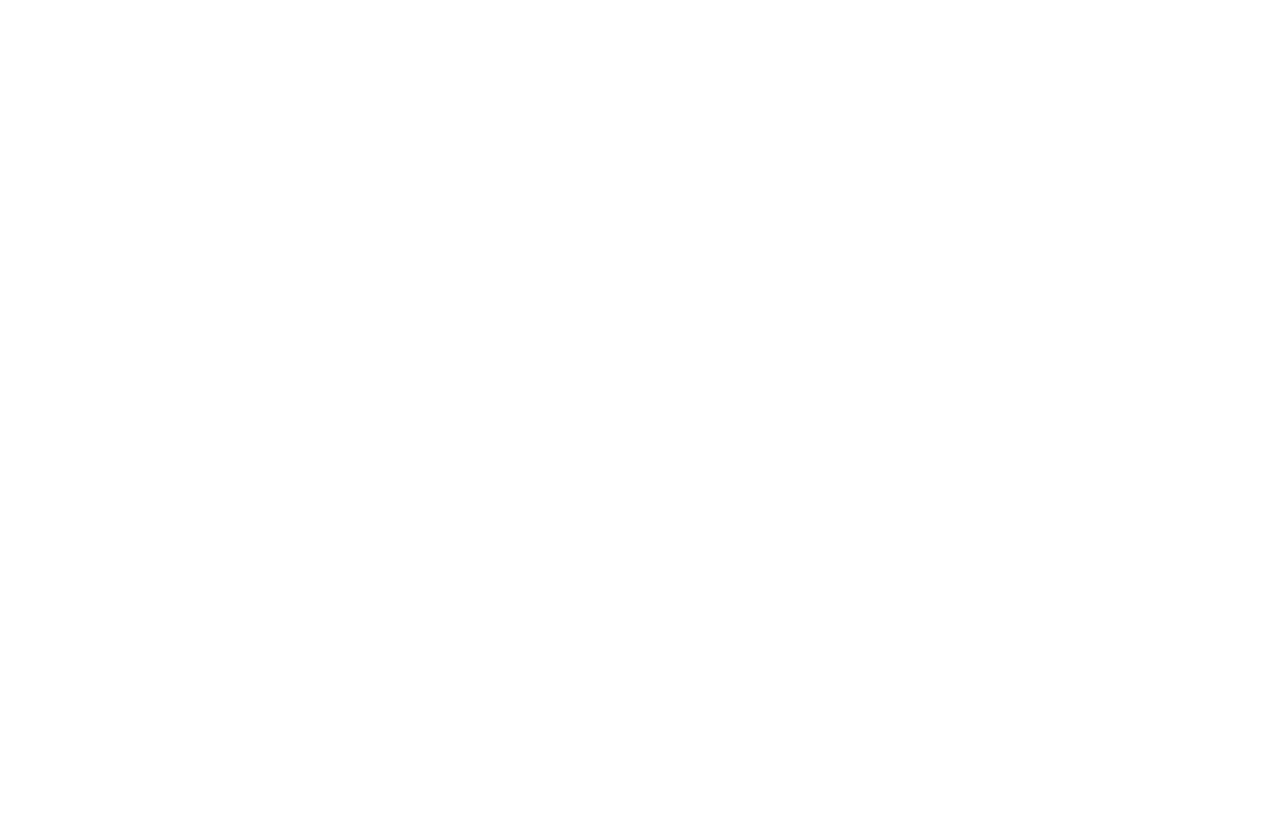
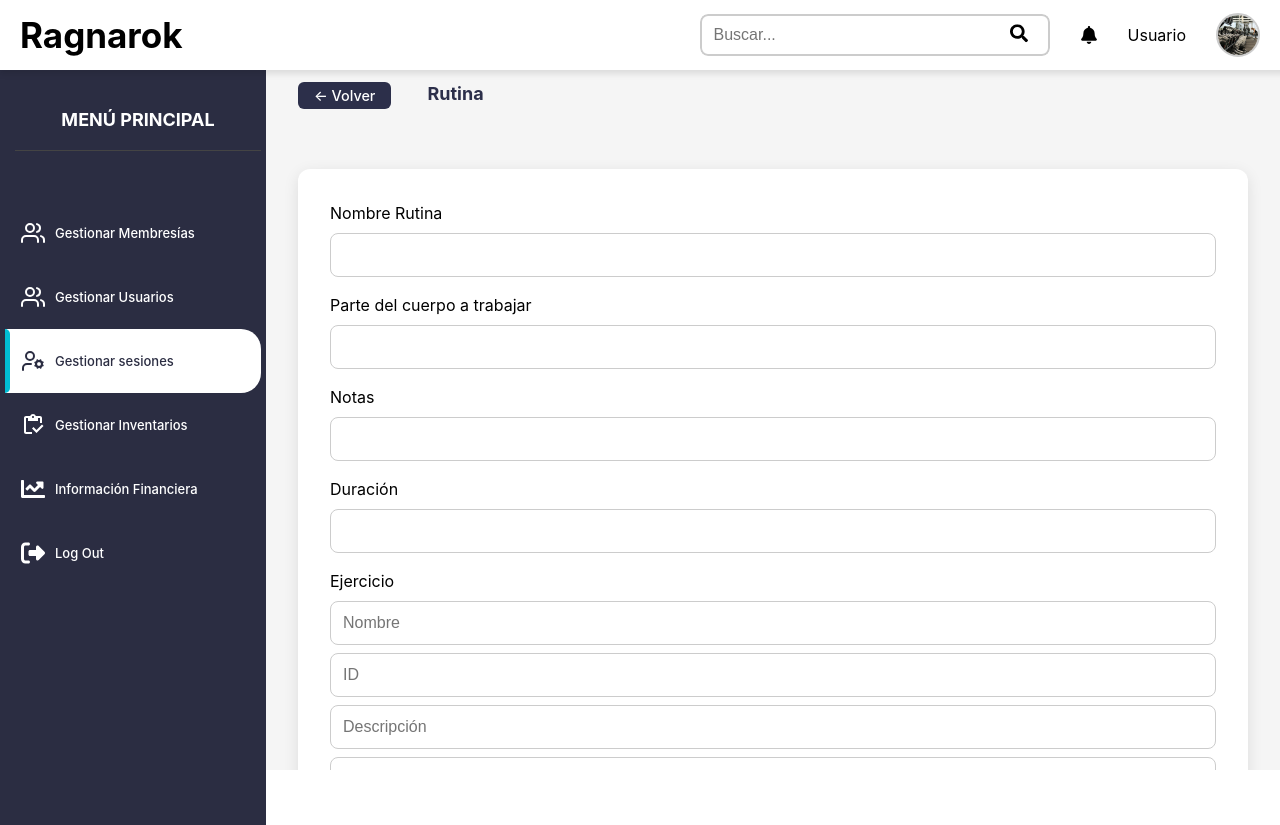
Before and after one commit to brayanfu038/GymRepository, a React (Vite) app in the folder frontend-gym/: page /sesiones in a window 1280 px wide. Before the commit this address had no page. Before the commit the page ends 800 px from the top, so only its background shows below. Built offline with nearby package versions, Linux system fonts and the light colour scheme.

Commit message:
agregando el front de las sesiones

```diff
--- a/frontend-gym/src/App.tsx
+++ b/frontend-gym/src/App.tsx
@@ -15,8 +15,7 @@
 import ModificarTransaccion from './Components/Pages/finanzas/ModificarTranzacion';
 import GenerarReporte from './Components/Pages/finanzas/GenerarReporte';
 import EditarUsuario from './Components/Pages/users/EditarUsuario';
-
-
+import DashboardRutinas from "./Components/Pages/sesiones/DashboardRutinas";
 
 // Datos ficticios
 const datosEjemplo = [
@@ -101,7 +100,14 @@
             //</ProtectedRoute>
           }
         />
-
+        <Route
+          path="/sesiones"
+          element={
+            // <ProtectedRoute>
+            <DashboardRutinas />
+            // </ProtectedRoute>
+          }
+        />
         <Route
           path="/nuevoUsuario"
           element={
--- /dev/null
+++ b/frontend-gym/src/Components/Pages/sesiones/DashboardRutinas.css
@@ -0,0 +1,91 @@
+.containerM {
+  display: flex;
+  flex-direction: column;
+  height: 100vh;
+  background-color: #f0f3f7; /* fondo gris claro como la maqueta */
+}
+
+.contentM {
+  display: flex;
+  flex: 1;
+}
+
+.mainAreaM {
+  flex: 1;
+  padding: 2rem;
+  overflow-y: auto;
+}
+
+/* 🧱 FORMULARIO (cuadro blanco) */
+.formulario-rutina {
+  background-color: white;
+  border-radius: 12px;
+  padding: 2rem;
+  box-shadow: 0 4px 15px rgba(0, 0, 0, 0.1);
+  width: 100%;
+  max-width: 1100px;
+  margin: 0 auto 2rem auto;
+  box-sizing: border-box;
+}
+
+/* Campos del formulario */
+.fila-form {
+  display: flex;
+  flex-direction: column;
+  margin-bottom: 1rem;
+}
+
+.fila-form input {
+  padding: 0.75rem;
+  border-radius: 8px;
+  border: 1px solid #ccc;
+  font-size: 1rem;
+  margin-top: 0.5rem;
+}
+
+/* Botón Volver */
+.volver-btn {
+  background-color: #2c2f4a;
+  color: white;
+  border: none;
+  padding: 0.3rem 1rem;      /* más compacto */
+  border-radius: 6px;
+  font-size: 0.9rem;         /* texto más pequeño */
+  margin: 0 0 1rem 0;        /* margen solo abajo */
+  cursor: pointer;
+  align-self: flex-start;    /* se alinea a la izquierda */
+}
+
+/* Botón Guardar */
+.guardar-btn {
+  background-color: #1e1e2f;
+  color: white;
+  padding: 0.75rem 1.5rem;
+  border: none;
+  border-radius: 6px;
+  font-size: 1rem;
+  margin-top: 1rem;
+  float: right;
+  box-shadow: 0 5px 10px rgba(0, 0, 0, 0.2);
+}
+
+/* Responsive */
+@media screen and (max-width: 768px) {
+  .formulario-rutina {
+    padding: 1rem;
+    margin: 1rem;
+  }
+}
+
+.encabezado-rutina {
+  display: flex;
+  align-items: center;
+  gap: 1rem; /* espacio entre botón y texto */
+  margin-bottom: 1.5rem;
+}
+
+.encabezado-rutina h1 {
+  font-size: 1.8rem;
+  color: #2c2f4a;
+  margin: 0;
+}
--- /dev/null
+++ b/frontend-gym/src/Components/Pages/sesiones/DashboardRutinas.tsx
@@ -0,0 +1,128 @@
+// src/Components/Pages/sesiones/DashboardRutinas.tsx
+import React, { useState } from 'react';
+import SideMenu from '../../generals/SideMenu';
+import TopBar from '../../generals/TopBar';
+import './DashboardRutinas.css';
+import { useNavigate } from 'react-router-dom';
+
+const DashboardRutinas: React.FC = () => {
+  const navigate = useNavigate();
+
+  const [nombreRutina, setNombreRutina] = useState('');
+  const [parteCuerpo, setParteCuerpo] = useState('');
+  const [notas, setNotas] = useState('');
+  const [duracion, setDuracion] = useState('');
+  const [nuevoEjercicio, setNuevoEjercicio] = useState({
+    id: '',
+    nombre: '',
+    descripcion: '',
+    sets: 0,
+    repeticiones: 0,
+  });
+
+  const agregarEjercicio = () => {
+    // Esto puede eliminarse si ya no vas a usar ejercicios
+    console.log('Ejercicio agregado (simulado)', nuevoEjercicio);
+    setNuevoEjercicio({ id: '', nombre: '', descripcion: '', sets: 0, repeticiones: 0 });
+  };
+
+  const guardarRutina = () => {
+    console.log({
+      nombreRutina,
+      parteCuerpo,
+      notas,
+      duracion,
+    });
+  };
+
+  return (
+    <div className="containerM">
+      <TopBar />
+      <div className="contentM">
+        <SideMenu />
+        <div className="mainAreaM">
+          <div className="encabezado-rutina">
+         <button className="volver-btn" onClick={() => navigate(-1)}>← Volver</button>
+            <h1>Rutina</h1>
+         </div>
+          <div className="formulario-rutina">
+            <div className="fila-form">
+              <label>Nombre Rutina</label>
+              <input
+                type="text"
+                value={nombreRutina}
+                onChange={(e) => setNombreRutina(e.target.value)}
+              />
+            </div>
+
+            <div className="fila-form">
+              <label>Parte del cuerpo a trabajar</label>
+              <input
+                type="text"
+                value={parteCuerpo}
+                onChange={(e) => setParteCuerpo(e.target.value)}
+              />
+            </div>
+
+            <div className="fila-form">
+              <label>Notas</label>
+              <input
+                type="text"
+                value={notas}
+                onChange={(e) => setNotas(e.target.value)}
+              />
+            </div>
+
+            <div className="fila-form">
+              <label>Duración</label>
+              <input
+                type="text"
+                value={duracion}
+                onChange={(e) => setDuracion(e.target.value)}
+              />
+            </div>
+
+            <div className="fila-form">
+              <label>Ejercicio</label>
+              <input
+                type="text"
+                placeholder="Nombre"
+                value={nuevoEjercicio.nombre}
+                onChange={(e) => setNuevoEjercicio({ ...nuevoEjercicio, nombre: e.target.value })}
+              />
+              <input
+                type="text"
+                placeholder="ID"
+                value={nuevoEjercicio.id}
+                onChange={(e) => setNuevoEjercicio({ ...nuevoEjercicio, id: e.target.value })}
+              />
+              <input
+                type="text"
+                placeholder="Descripción"
+                value={nuevoEjercicio.descripcion}
+                onChange={(e) => setNuevoEjercicio({ ...nuevoEjercicio, descripcion: e.target.value })}
+              />
+              <input
+                type="number"
+                placeholder="Sets"
+                value={nuevoEjercicio.sets}
+                onChange={(e) => setNuevoEjercicio({ ...nuevoEjercicio, sets: +e.target.value })}
+              />
+              <input
+                type="number"
+                placeholder="Repeticiones"
+                value={nuevoEjercicio.repeticiones}
+                onChange={(e) => setNuevoEjercicio({ ...nuevoEjercicio, repeticiones: +e.target.value })}
+              />
+              <button onClick={agregarEjercicio}>+</button>
+            </div>
+
+            <button className="guardar-btn" onClick={guardarRutina}>Guardar información</button>
+          </div>
+        </div>
+      </div>
+    </div>
+  );
+};
+
+export default DashboardRutinas;
--- a/frontend-gym/src/Components/generals/SideMenu.tsx
+++ b/frontend-gym/src/Components/generals/SideMenu.tsx
@@ -5,18 +5,18 @@
 import { MdOutlineInventory } from "react-icons/md";
 import { FaCalendarAlt, FaChartLine } from "react-icons/fa";
 import { FaRightFromBracket } from "react-icons/fa6";
+import { LuUserCog } from "react-icons/lu";
 
 const SideMenu: React.FC = () => {
   const navigate = useNavigate();
   const location = useLocation();
 
-  // Función auxiliar para saber si una ruta está activa
   const isActive = (ruta: string) => location.pathname === ruta;
 
   return (
     <div className="leftMenu">
       <div className="titulo">
-      <h1>MENÚ PRINCIPAL</h1>
+        <h1>MENÚ PRINCIPAL</h1>
       </div>
       <button
         className={`menu-btn ${isActive('/membresias') ? 'active' : ''}`}
@@ -28,7 +28,13 @@
         className={`menu-btn ${isActive('/usuarios') ? 'active' : ''}`}
         onClick={() => navigate('/usuarios')}
       >
-        <FaCalendarAlt size={24} /> Gestionar Usuarios
+        <FiUsers size={24} /> Gestionar Usuarios
+      </button>
+      <button
+       className={`menu-btn ${isActive('/sesiones') ? 'active' : ''}`}
+      onClick={() => navigate('/sesiones')}
+      >
+      <LuUserCog size={24} /> Gestionar sesiones
       </button>
       <button
         className={`menu-btn ${isActive('/inventario') ? 'active' : ''}`}
```
Also changed, not shown: frontend-gym/src/Components/Pages/sesiones/RutinaCard.css (added, +24 -0 lines), frontend-gym/src/Components/Pages/sesiones/RutinaCard.tsx (added, +23 -0 lines).
